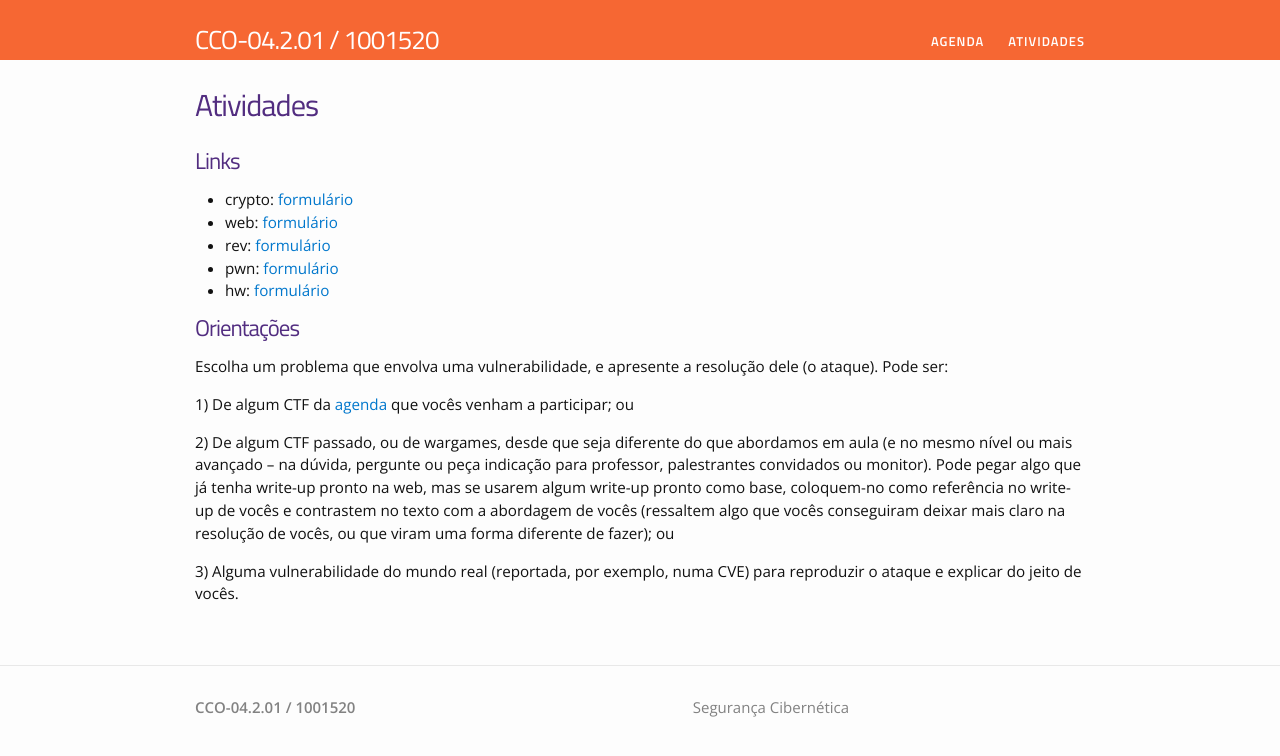
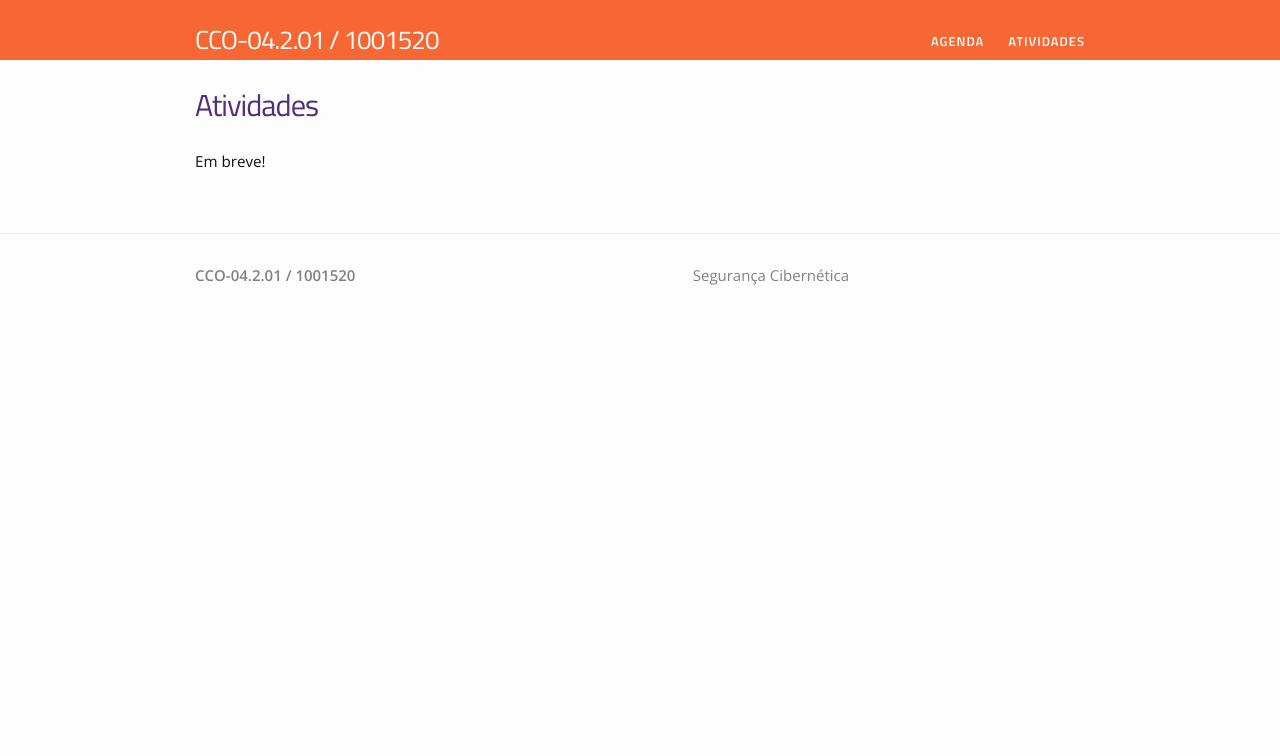
Before and after one commit to thotypous/cybersec-website, a Jekyll site: the page built from atividades.md, in a window 1280 px wide. Shown: the top 756 px of the page. Built offline with Jekyll 4.4.1, drawn with Linux system fonts in a browser that asks for light colours.

Commit message:
atualiza para 2024

```diff
--- a/atividades.md
+++ b/atividades.md
@@ -4,20 +4,4 @@ title: Atividades
 permalink: /atividades/
 ---
 
-# Links
-
-* crypto: [formulário](https://forms.gle/zcwXqQTPtzsvhHca9)
-* web: [formulário](https://forms.gle/tDAquyD9JNzJ1dpd6)
-* rev: [formulário](https://forms.gle/Vtb3Unz8w1xqahqEA)
-* pwn: [formulário](https://forms.gle/Ap6ebmAxFncN5MfH6)
-* hw: [formulário](https://forms.gle/sUrqzXAjfUGfXctw6)
-
-# Orientações
-
-Escolha um problema que envolva uma vulnerabilidade, e apresente a resolução dele (o ataque). Pode ser:
-
-1) De algum CTF da [agenda](https://calendar.google.com/calendar/u/1?cid=Y18yOTQ0MGNlZjJkNmRlYjQwZDMyNzM3MGQ0ZGJmMGJlZWZiYzMzYWFhNTc3NjIxYzI1NWYxYTg3ZDA3YzZmMjRkQGdyb3VwLmNhbGVuZGFyLmdvb2dsZS5jb20) que vocês venham a participar; ou
-
-2) De algum CTF passado, ou de wargames, desde que seja diferente do que abordamos em aula (e no mesmo nível ou mais avançado – na dúvida, pergunte ou peça indicação para professor, palestrantes convidados ou monitor). Pode pegar algo que já tenha write-up pronto na web, mas se usarem algum write-up pronto como base, coloquem-no como referência no write-up de vocês e contrastem no texto com a abordagem de vocês (ressaltem algo que vocês conseguiram deixar mais claro na resolução de vocês, ou que viram uma forma diferente de fazer); ou
-
-3) Alguma vulnerabilidade do mundo real (reportada, por exemplo, numa CVE) para reproduzir o ataque e explicar do jeito de vocês.
+Em breve!
```
Also changed, not shown: agenda.md (+1 -22 lines), index.md (+2 -7 lines).
